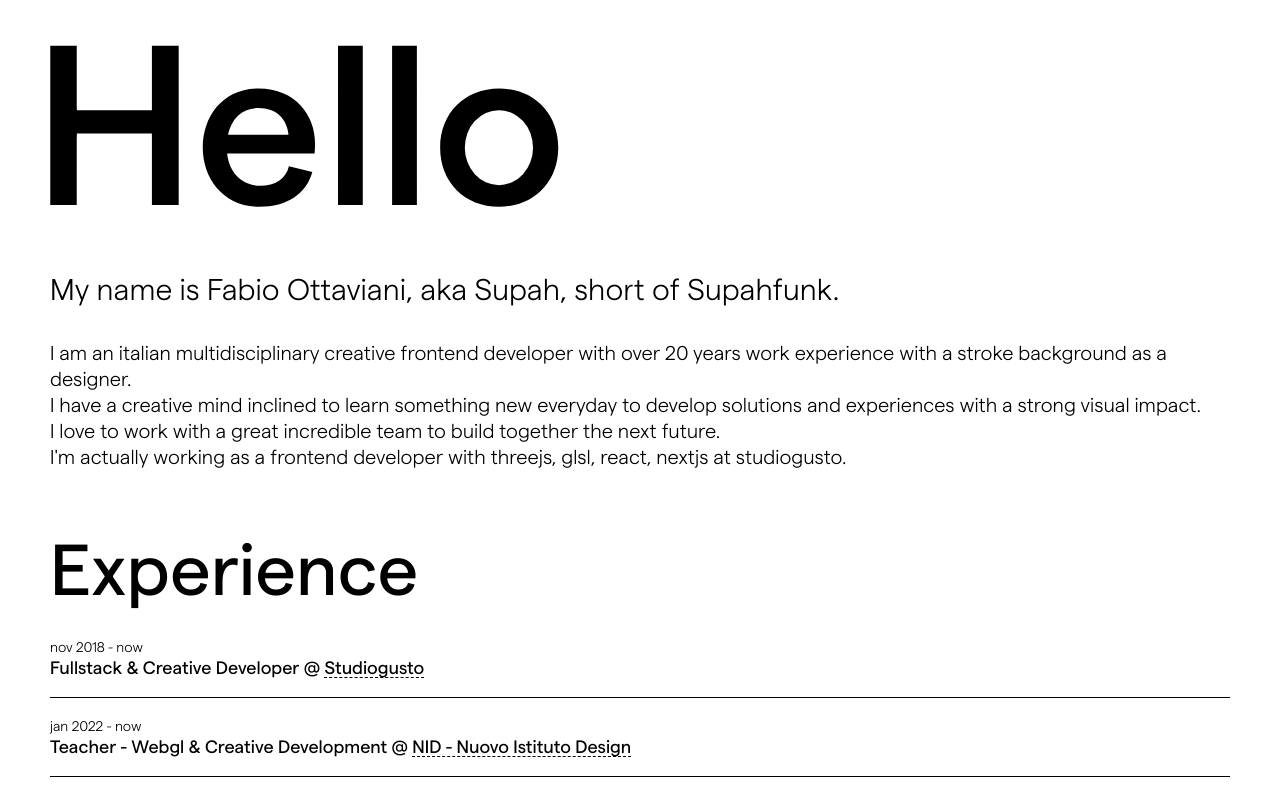
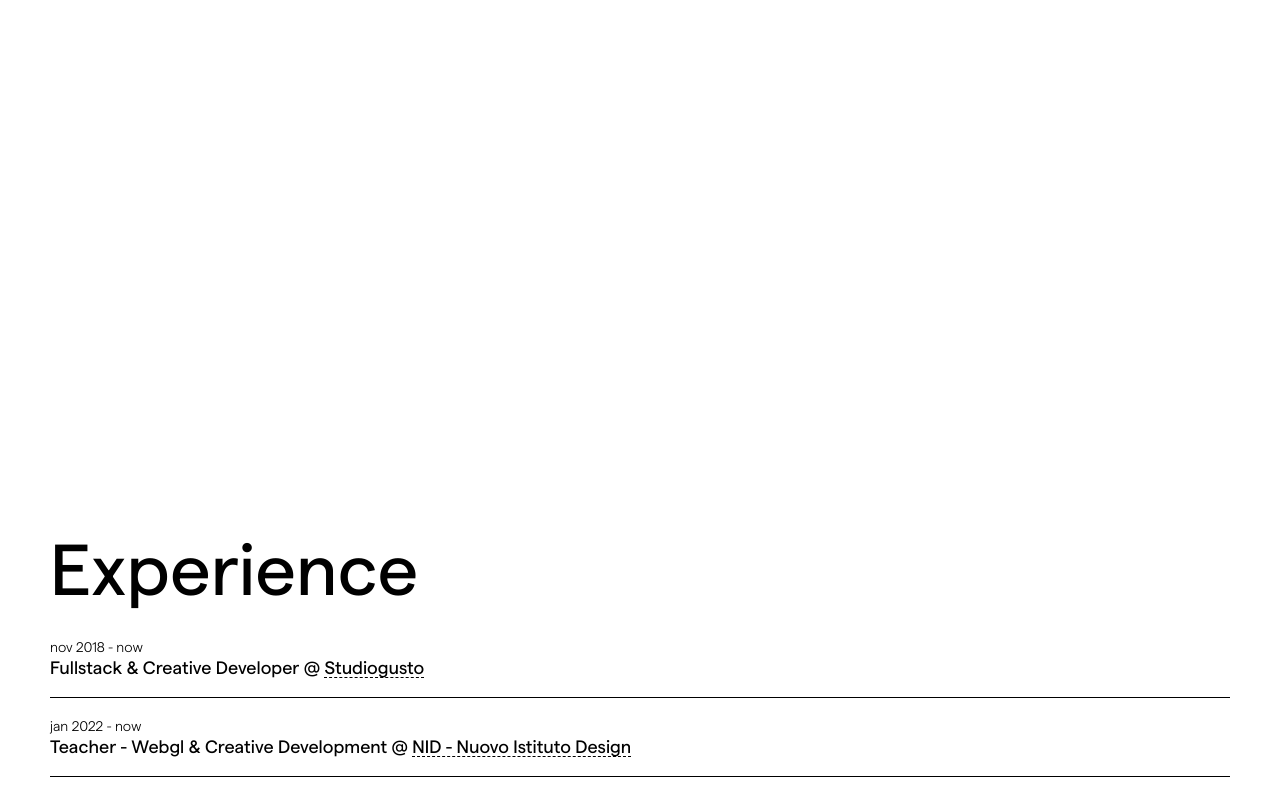
Before and after one commit to pronoia9/portfolio-supah, a React (Vite) app: page / in a window 1280 px wide. Shown: the top 798 px of the page. Built offline with nearby package versions, Linux system fonts and the light colour scheme.

Commit message:
disable gsap

```diff
--- a/src/components/Intro.jsx
+++ b/src/components/Intro.jsx
@@ -1,14 +1,17 @@
 import { useRef, useEffect } from 'react';
+import styled from 'styled-components';
 import gsap from 'gsap';
-import styled from 'styled-components';
+import { m } from 'framer-motion';
 
 import { intro as data } from '/src/assets/data';
+import { svgMotion, drawMotion, containerMotion, introMotion } from '/src/assets/motion';
+
 
 export const Intro = () => {
-  const $root = useRef();
-  const $svg = useRef();
-  const $intro = useRef();
-  const $animate = useRef();
+  const $root = useRef(),
+    $svg = useRef(),
+    $intro = useRef(),
+    $animate = useRef();
 
   const handleResize = () => {
     const width = $root.current.clientWidth;
@@ -20,20 +23,21 @@ export const Intro = () => {
   useEffect(() => {
     handleResize();
 
-    const tl = gsap.timeline({ delay: 0.5 });
+    // const tl = gsap.timeline({ delay: 0.5 });
 
     for (let i = 0; i < $animate.current.children.length; i++) {
-      const child = $animate.current.children[i];
-      const dash = child.getTotalLength();
-      child.style.strokeDasharray = dash;
-      child.style.strokeDashoffset = dash;
-      tl.to(child, { strokeDashoffset: 0, ease: 'power3.out', duration: 1.3 }, '<=0.1');
+    //   const child = $animate.current.children[i];
+    //   const dash = child.getTotalLength();
+    //   child.style.strokeDasharray = dash;
+    //   child.style.strokeDashoffset = dash;
+    //   tl.to(child, { strokeDashoffset: 0, ease: 'power3.out', duration: 1.3 }, '<=0.1');
     }
 
-    gsap.set($svg.current, { opacity: 1 });
-    gsap.to($intro.current, { opacity: 1, delay: 2, ease: 'power3.out', duration: 2 });
+    // gsap.set($svg.current, { opacity: 1 });
+    // gsap.to($intro.current, { opacity: 1, delay: 2, ease: 'power3.out', duration: 2 });
   }, []);
 
+  // Event listener for window resize
   useEffect(() => {
     window.addEventListener('resize', handleResize);
     () => {
@@ -42,54 +46,54 @@ export const Intro = () => {
   }, []);
 
   return (
-    <div ref={$root}>
-      <SVG ref={$svg} xmlns='http://www.w3.org/2000/svg' viewBox='0 0 874.13 121' style={{ opacity: 0 }}>
+    <m.div ref={$root} {...containerMotion}>
+      <SVG ref={$svg} xmlns='http://www.w3.org/2000/svg' viewBox='0 0 874.13 121' style={{ opacity: 0 }} {...svgMotion}>
         <title>
-          <h1>Hello Jam 3</h1>
+          <h1>Hello</h1>
         </title>
-        <g id='animate' ref={$animate}>
-          <line className='cls-1' x1='9.37' x2='9.37' y2='121' />
-          <line className='cls-1' y1='58.56' x2='95.13' y2='58.56' />
-          <line className='cls-1' x1='85.48' x2='85.48' y2='120.56' />
-          <path
+
+        <m.g id='animate' ref={$animate}>
+          <m.line className='cls-1' x1='9.37' x2='9.37' y2='121' />
+          <m.line className='cls-1' y1='58.56' x2='95.13' y2='58.56' />
+          <m.line className='cls-1' x1='85.48' x2='85.48' y2='120.56' />
+          <m.path
             className='cls-1'
             d='M110.81,74.94h76.45s0-35.2-31.63-35.2c0,0-34.26-1.88-34.26,33.88,0,0-.18,39.91,34.26,39.91,27.59,0,31.63-24.47,31.63-24.47'
           />
-          <line className='cls-1' x1='222.34' x2='222.34' y2='121.21' />
-          <line className='cls-1' x1='262.34' x2='262.34' y2='121.21' />
-          <path
+          <m.line className='cls-1' x1='222.34' x2='222.34' y2='121.21' />
+          <m.line className='cls-1' x1='262.34' x2='262.34' y2='121.21' />
+          <m.path
             className='cls-1'
             d='M325.09,41H334c19.44.69,33.08,15.37,33.08,35.75,0,20.88-14.31,35.78-34.52,35.78-20.37,0-34.52-14.9-34.52-35.78,0-20.1,13.12-34.67,32.28-35.72'
           />
-        </g>
-        <g>
-          <circle className='cls-2' cx='565.18' cy='70.53' r='29.68' transform='translate(-2.85 112.32) rotate(-11.32)' />
-          <ellipse className='cls-2' cx='332.55' cy='76.78' rx='25.26' ry='27.78' />
-          <path className='cls-2' d='M154.41,47.48c-11.62,0-19.87,7.08-22.57,19.7h44.79C175.45,55.73,167.88,47.48,154.41,47.48Z' />
-          <path
+        </m.g>
+        <m.g>
+          <m.circle className='cls-2' cx='565.18' cy='70.53' r='29.68' transform='translate(-2.85 112.32) rotate(-11.32)' />
+          <m.ellipse className='cls-2' cx='332.55' cy='76.78' rx='25.26' ry='27.78' />
+          <m.path className='cls-2' d='M154.41,47.48c-11.62,0-19.87,7.08-22.57,19.7h44.79C175.45,55.73,167.88,47.48,154.41,47.48Z' />
+          <m.path
             className='cls-2'
             d='M.17-69.87H-69.46v276.7h1021V-69.87ZM860.08,1.35l13.85,13.9-48,48L811.51,48.78,858.94,1.35ZM95.31,119.21H75.44V66.34H19.87v52.87H.17V1.35h19.7V49H75.44V1.35H95.31ZM196,81.21H131.17C132.85,95.86,142.28,105,155.75,105c11.12,0,19-5.22,21.22-14.48l17.34,4.38c-4.54,16.33-19,25.76-38.89,25.76-26.94,0-42.27-20.88-42.27-43.78S127.63,33,154.58,33c27.27,0,41.75,19.87,41.75,40.58,0,2.53-.16,6.06-.33,7.58Zm35.69,38.05H213.34V1.35h18.35Zm40.08,0H253.41V1.35h18.36Zm61,1.35c-25.59,0-43.78-18.35-43.78-43.78S307.17,33,332.72,33,376.5,51.36,376.5,76.78s-18.33,43.78-43.78,43.78ZM504.17'
           />
-        </g>
+        </m.g>
       </SVG>
 
       <Container className='intro' ref={$intro}>
         <strong>{data.title}</strong>
         <br />
-        {data.subtitle.map((sub, i) => (
+        {data.subtitle.map((subtitle, i) => (
           <span key={`intro-sub-${i}`}>
-            {sub}
+            {subtitle}
             {i < data.subtitle.length - 1 && <br />}
             {/* : <a href='https://studiogusto.com' target='_blank'>studiogusto</a> */}
           </span>
         ))}
       </Container>
-    </div>
+    </m.div>
   );
 };
 
-
-const SVG = styled.svg`
+const SVG = styled(m.svg)`
   .cls-1 {
     stroke-width: 21px;
     fill: none;
@@ -102,7 +106,7 @@ const SVG = styled.svg`
   }
 `;
 
-const Container = styled.div`
+const Container = styled(m.div)`
   opacity: 0;
   margin-top: 6rem;
   font-size: 2rem;
```
